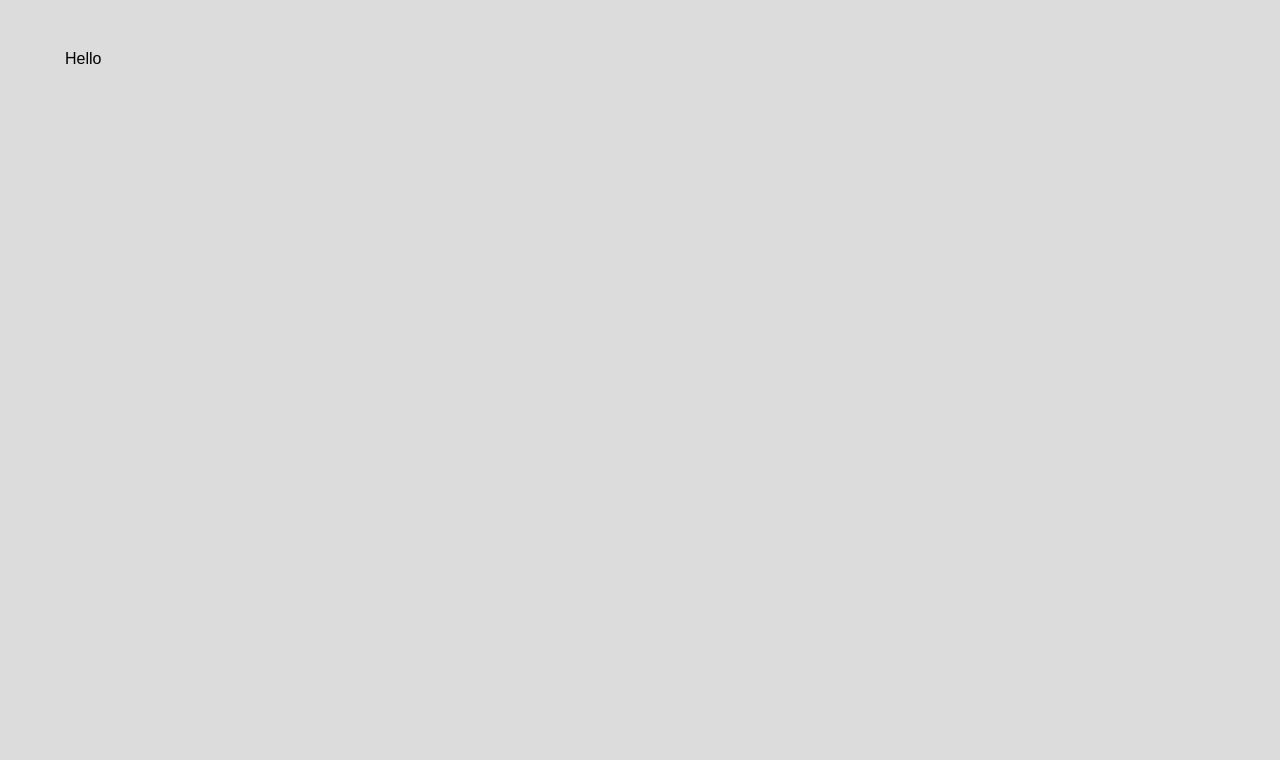
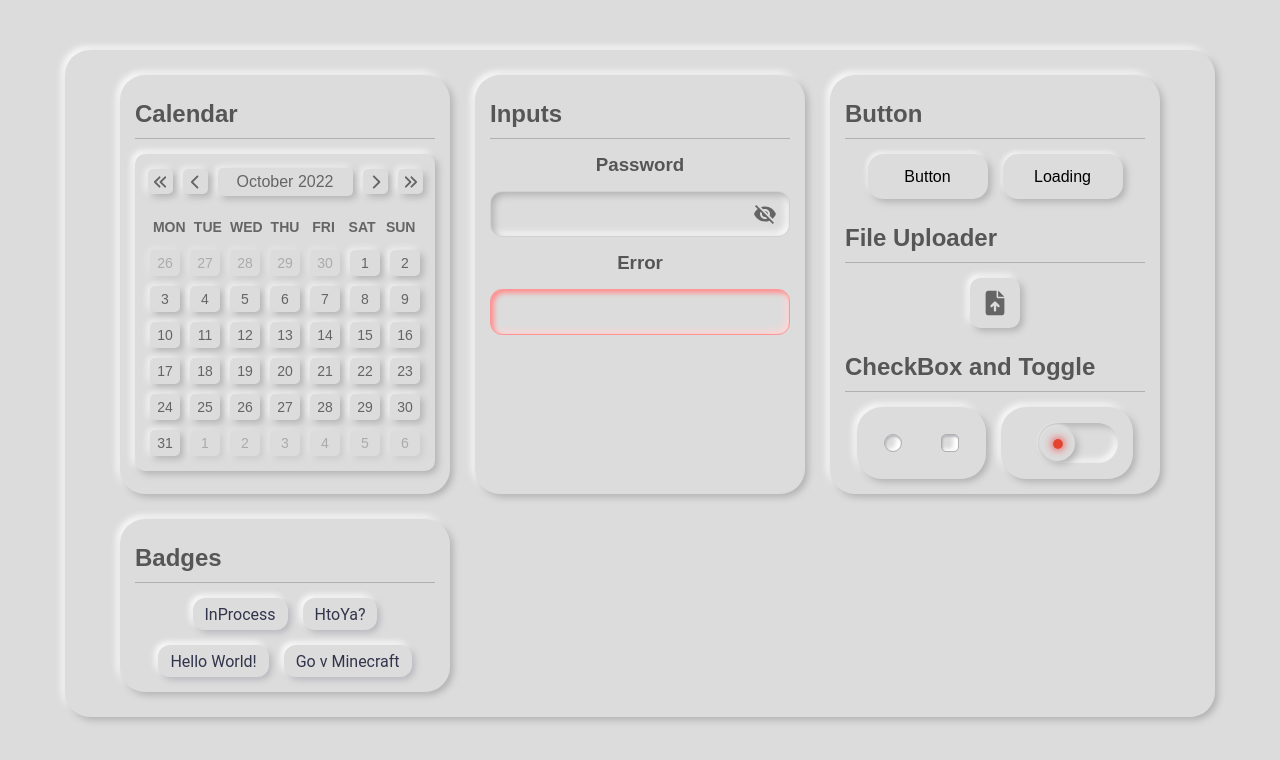
Before and after one commit to IvanMykytyn/in-process, a React (Create React App) app: page / in a window 1280 px wide. Shown: the top 760 px of the page. Built offline with nearby package versions, Linux system fonts and the light colour scheme.

Commit message:
'presentation-is-done'

```diff
--- a/src/App.module.scss
+++ b/src/App.module.scss
@@ -3,11 +3,28 @@
 @import "./scss/global.module";
 
 .wrapper {
-  display: flex;
-  flex-wrap: wrap;
+  display: grid;
+  grid-template-columns: repeat(auto-fill, 30%);
+  justify-content: center;
   grid-gap: 25px;
   padding: 25px;
   box-shadow: $outerBoxShadow;
   border-radius: 25px;
-  min-height: 100vh;
+  color: #565656;
+
+  &__item {
+    display: flex;
+    flex-direction: column;
+    align-items: center;
+    grid-gap: 15px;
+    padding: 15px;
+    border-radius: 25px;
+    box-shadow: $outerBoxShadow;
+  }
+
+  h2{
+    border-bottom: 1px solid #b0b0b0;
+    padding: 10px 0;
+    width: 100%;
+  }
 }
--- a/src/App.tsx
+++ b/src/App.tsx
@@ -1,17 +1,58 @@
-
 import * as React from 'react';
 import cn from 'classnames';
 
 import css from './App.module.scss';
 
-import {Input, Checkbox} from './components';
+import file from './assets/images/icons/file-up.svg';
+
+import {Input, Checkbox, MainCalendar, Button, FileUploader, ButtonLoading, Toggle, Badge} from './components';
 
 function App() {
     return (
         <div className={css.container}>
-           Hello
-       </div>
-  );
+            <ul className={css.wrapper}>
+                <li className={css.wrapper__item}>
+                    <h2>Calendar</h2>
+                    <MainCalendar/>
+                </li>
+                <li className={css.wrapper__item}>
+                    <h2>Inputs</h2>
+                    <h3>Password</h3>
+                    <Input type={'password'}>123</Input>
+                    <h3>Error</h3>
+                    <Input error={true}/>
+                </li>
+                <li className={css.wrapper__item}>
+                    <h2>Button</h2>
+                    <div style={{display: 'flex', gridGap: '15px', justifyContent: 'center'}}>
+                        <Button>Button</Button>
+                        <ButtonLoading>Loading</ButtonLoading>
+                    </div>
+                    <h2>File Uploader</h2>
+                    <FileUploader/>
+                    <h2>CheckBox and Toggle</h2>
+                    <div style={{display: 'flex', gridGap: '15px', justifyContent: 'center'}}>
+                        <div className={css.wrapper__item} style={{flexDirection: 'row'}}>
+                            <Checkbox circled={true}/>
+                            <Checkbox/>
+                        </div>
+                        <div className={css.wrapper__item} style={{flexDirection: 'row', justifyContent: 'center'}}>
+                            <Toggle/>
+                        </div>
+                    </div>
+                </li>
+                <li className={css.wrapper__item}>
+                    <h2>Badges</h2>
+                    <div style={{display: 'flex', gridGap: '15px', justifyContent: 'center', flexWrap: 'wrap'}}>
+                        <Badge label={'InProcess'}/>
+                        <Badge label={'HtoYa?'}/>
+                        <Badge label={'Hello World!'}/>
+                        <Badge label={'Go v Minecraft'}/>
+                    </div>
+                </li>
+            </ul>
+        </div>
+    );
 };
 
 export default App;
--- a/src/components/Badge/Badge.tsx
+++ b/src/components/Badge/Badge.tsx
@@ -1,13 +1,14 @@
-import { FC } from 'react'
-import { Chip, ChipProps } from '@mui/material'
-import './badge.styles.scss'
+import {FC} from 'react';
+import {Chip, ChipProps} from '@mui/material';
 
-const Badge: FC<ChipProps> = ({ label, ...rest }) => {
-  return (
-    <div className="badge-wrapper">
-      <Chip label={label} {...rest} />
-    </div>
-  )
-}
+import './badge.styles.scss';
 
-export default Badge
+const Badge: FC<ChipProps> = ({label, ...rest}) => {
+    return (
+        <div className="badge-wrapper">
+            <Chip label={label} {...rest} />
+        </div>
+    );
+};
+
+export {Badge};
--- a/src/components/Button/Button.style.scss
+++ b/src/components/Button/Button.style.scss
@@ -1,6 +1,6 @@
 @import "../../App.module";
 
-.button{
+.button {
   border: none;
   height: 45px;
   width: 120px;
@@ -8,12 +8,14 @@
   background: $background;
   box-shadow: 3px 3px 7px #b0b0b0, -1px -2px 5px #ffffff;
   cursor: pointer;
+  transition: color 0.5s, text-shadow 0.5s;
 
   &:hover,
   &:focus,
-  &:active{
-    border: none;
+  &:active {
     box-shadow: $innerBoxShadow;
+    color: $primaryColor;
+    text-shadow: $primaryColor 1px 0 50px;
   }
 }
 
@@ -29,13 +31,13 @@
 
   &:hover,
   &:focus,
-  &:active{
-    border: none;
+  &:active {
     box-shadow: $innerBoxShadow;
   }
 }
-.fa-solid{
-  color: dimgray;
+
+.fa-solid {
+  color: #696969FF;
   margin-left: 10px;
   font-size: large;
 }
--- a/src/components/Checkbox/checkbox.styles.scss
+++ b/src/components/Checkbox/checkbox.styles.scss
@@ -3,7 +3,6 @@
 .custom-checkbox__wrapper {
   .MuiCheckbox-root {
     color: transparent;
-
     position: relative;
     z-index: 0;
 
--- a/src/components/FileUploader/FileUploader.module.scss
+++ b/src/components/FileUploader/FileUploader.module.scss
@@ -3,6 +3,7 @@
 .uploader {
   font-size: 0;
   position: relative;
+  width: 50px;
 
   &__item {
     height: 50px;
--- a/src/components/Input/input.styles.scss
+++ b/src/components/Input/input.styles.scss
@@ -4,6 +4,11 @@ $errorTextColor: rgb(249, 95, 95);
 
 .text-field {
   width: 300px;
+  transition: 0.5s opacity;
+
+  &:hover{
+    opacity: 0.7;
+  }
 
   .MuiFormControl-root {
     width: 100%;
--- a/src/components/Toggle/Toggle.tsx
+++ b/src/components/Toggle/Toggle.tsx
@@ -2,8 +2,8 @@ import React, {FC, useState} from 'react';
 
 import "./toggle.styles.scss";
 
-interface ToggleProps{
-    toggled?: boolean
+interface ToggleProps {
+    toggled?: boolean;
 }
 
 const Toggle: FC<ToggleProps> = ({...arg}) => {
@@ -23,5 +23,6 @@ const Toggle: FC<ToggleProps> = ({...arg}) => {
             </label>
         </>
     );
-}
-export default Toggle;
+};
+
+export {Toggle};
--- a/src/components/Toggle/toggle.styles.scss
+++ b/src/components/Toggle/toggle.styles.scss
@@ -24,25 +24,51 @@
 .react-switch-label .react-switch-button {
   content: '';
   position: absolute;
-  top: 2px;
+  top: 3px;
   left: 2px;
   width: 35px;
   height: 35px;
   border-radius: 45px;
   transition: 0.2s;
-  background: #9d9d9d;
-  box-shadow: inset 3px 3px 7px #cbcaca,
-  inset -3px -3px 7px #696969;
+  background: $background;
+  box-shadow: 3px 3px 7px #b0b0b0, -1px -1px 4px #ffffff;
+
+  &::after {
+    content: '';
+    width: 10px;
+    height: 10px;
+    background-color: rgba(226, 61, 40, 0.96);
+    position: absolute;
+    left: 50%;
+    top: 50%;
+    transform: translate(-50%, -50%);
+    border-radius: 50%;
+    box-shadow: 0 0 10px #ff0000;
+  }
 }
 
 .react-switch-checkbox:checked + .react-switch-label .react-switch-button {
   left: calc(100% - 2px);
   transform: translateX(-100%);
-  background: $primaryColor;
-  box-shadow: inset 3px 3px 7px #aac5e5,
-  inset -3px -3px 7px #2f5a83;
+  background: $background;
+  box-shadow: 3px 3px 7px #b0b0b0, -1px -1px 4px #ffffff;
+
+  &::after {
+    content: '';
+    width: 10px;
+    height: 10px;
+    background-color: $primaryColor;
+    position: absolute;
+    left: 50%;
+    top: 50%;
+    transform: translate(-50%, -50%);
+    border-radius: 50%;
+    box-shadow: 0 0 10px #0066ff;
+
+  }
 }
 
 .react-switch-label:active .react-switch-button {
-  width: 40px;
+  max-width: 40px;
+  width: 100%;
 }
--- a/src/components/index.ts
+++ b/src/components/index.ts
@@ -1,8 +1,8 @@
 export * from './Button/Button';
-export * from './Button/Button_loading';
+export * from './Button/ButtonLoading';
 export * from './MainCalendar/MainCalendar';
 export * from "./FileUploader/FileUploader";
 export * from './Input/Input';
 export * from './Checkbox/Checkbox';
 export * from './Toggle/Toggle';
-export * from './Badge/Badge'
+export * from './Badge/Badge';
```
Also changed, not shown: src/components/Input/Input.tsx (+12 -9 lines), src/components/Button/ButtonLoading.tsx (renamed from src/components/Button/Button_loading.tsx), 1 other file (tests, documents, lock files or other folders).
